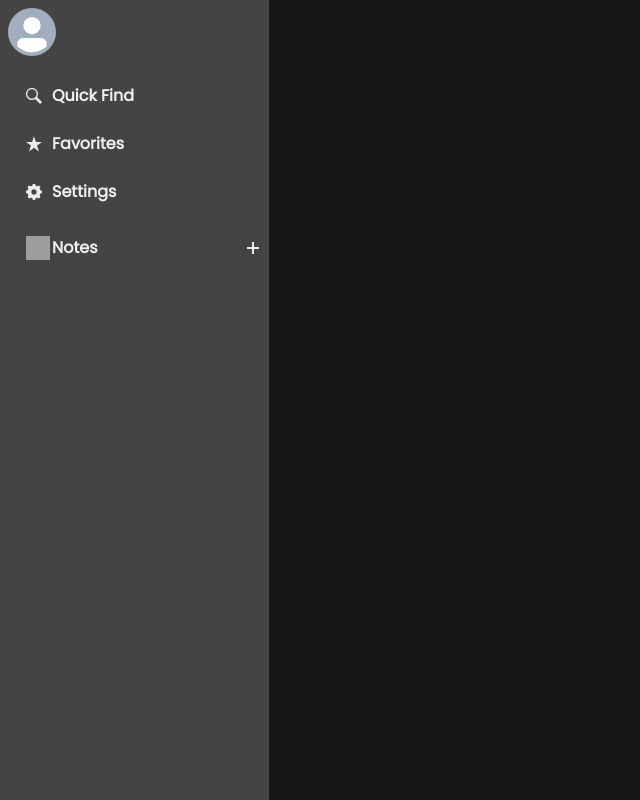
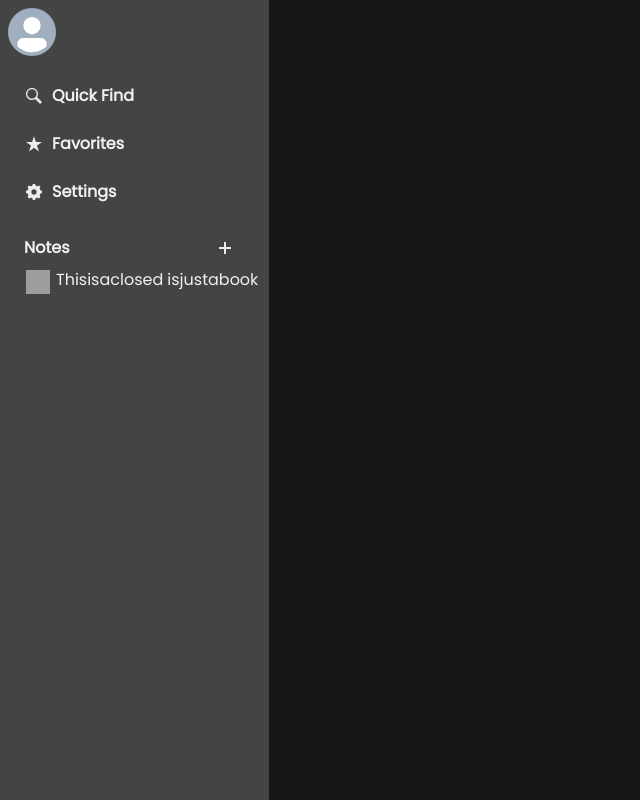
Before and after one commit to mooyg/notes, a React (Create React App) app in the folder packages/desktop/: page / in a window 1280 px wide. Shown: the whole page, without its empty margins (0-640 px from the left). Built offline with nearby package versions, Linux system fonts and the light colour scheme; what emoji-datasource would draw is missing.

Commit message:
feat: emoji renderer for adding emojis in any text

```diff
--- a/packages/desktop/package.json
+++ b/packages/desktop/package.json
@@ -18,6 +18,7 @@
     "lodash": "^4.17.21",
     "react": "^17.0.2",
     "react-dom": "^17.0.2",
+    "react-emoji-render": "^1.2.4",
     "react-scripts": "4.0.3",
     "typescript": "^4.1.2",
     "web-vitals": "^1.0.1"
--- /dev/null
+++ b/packages/desktop/src/components/emojis/EmojiRenderer.tsx
@@ -0,0 +1,27 @@
+import React from 'react'
+import { Emoji } from './Emoji'
+type IEmojiRenderer = {
+  children: React.ReactElement
+}
+export const EmojiRenderer = ({ children }: IEmojiRenderer): JSX.Element => {
+  const parseEmojis = (value: any) => {
+    return children.props.children.split(' ').map((node: string) => {
+      if (node.match(/:(.+?):/gm)) {
+        console.log(node.match(/(?<=:)\w+(?=:)/gm))
+        console.log('JUST NODE', node)
+        return <Emoji shortName={node.substring(1, node.length - 1)} />
+      } else {
+        return node
+      }
+    })
+  }
+  const text = 'HelloWorld :closed_book:'
+  console.log(parseEmojis(text))
+  return (
+    <>
+      {parseEmojis(text).map((el: string, index: number) => (
+        <p key={index}>{el}</p>
+      ))}
+    </>
+  )
+}
--- a/packages/desktop/src/components/emojis/lib.tsx
+++ b/packages/desktop/src/components/emojis/lib.tsx
@@ -1,7 +1,7 @@
 import untypedEmojiData, { IEmojiData } from 'emoji-datasource'
 import { keyBy } from 'lodash'
+import * as React from 'react'
 import { Emoji } from './Emoji'
-
 const EmojiData = (untypedEmojiData as Array<IEmojiData>).filter((emoji) => emoji.has_img_apple)
 
 const EmojiDataByShortname = keyBy(EmojiData, 'short_name')
@@ -15,3 +15,7 @@ export const getImagePath = (shortName: string) => {
   if (!image) return null
   return image
 }
+
+export const emojiToImg = () => {
+  return <Emoji shortName={`taco`} />
+}
--- /dev/null
+++ b/packages/desktop/src/components/header/Header.tsx
@@ -0,0 +1,5 @@
+import React from 'react'
+import { Flex } from '@chakra-ui/react'
+export const Header = () => {
+  return <Flex></Flex>
+}
--- a/packages/desktop/src/components/sidebar/Templates.tsx
+++ b/packages/desktop/src/components/sidebar/Templates.tsx
@@ -1,14 +1,22 @@
-import { Flex, Text, IconButton, Box } from '@chakra-ui/react'
+import { Flex, Text, IconButton, Heading } from '@chakra-ui/react'
 import { Emoji } from '../emojis/Emoji'
+import { EmojiRenderer } from '../emojis/EmojiRenderer'
 import { AddIcon } from '../icons'
 export const Templates = () => {
   return (
-    <Flex p="16px" alignItems="center">
-      <Emoji shortName="closed_book" />
+    <Flex p="16px" flexDir="column">
       <Flex minW="full" justifyContent="space-between" alignItems="center">
         <Text fontWeight="bold">Notes</Text>
         <IconButton variant="ghost" aria-label="add-icon" icon={<AddIcon />} />
       </Flex>
+      <Flex justifyItems="center">
+        <Emoji shortName="closed_book" />
+        <EmojiRenderer>
+          <Text fontWeight="semibold">
+            :closed_book: This is a closed book:book:This is just a book
+          </Text>
+        </EmojiRenderer>
+      </Flex>
     </Flex>
   )
 }
```
Also changed, not shown: 1 other file (tests, documents, lock files or other folders).
